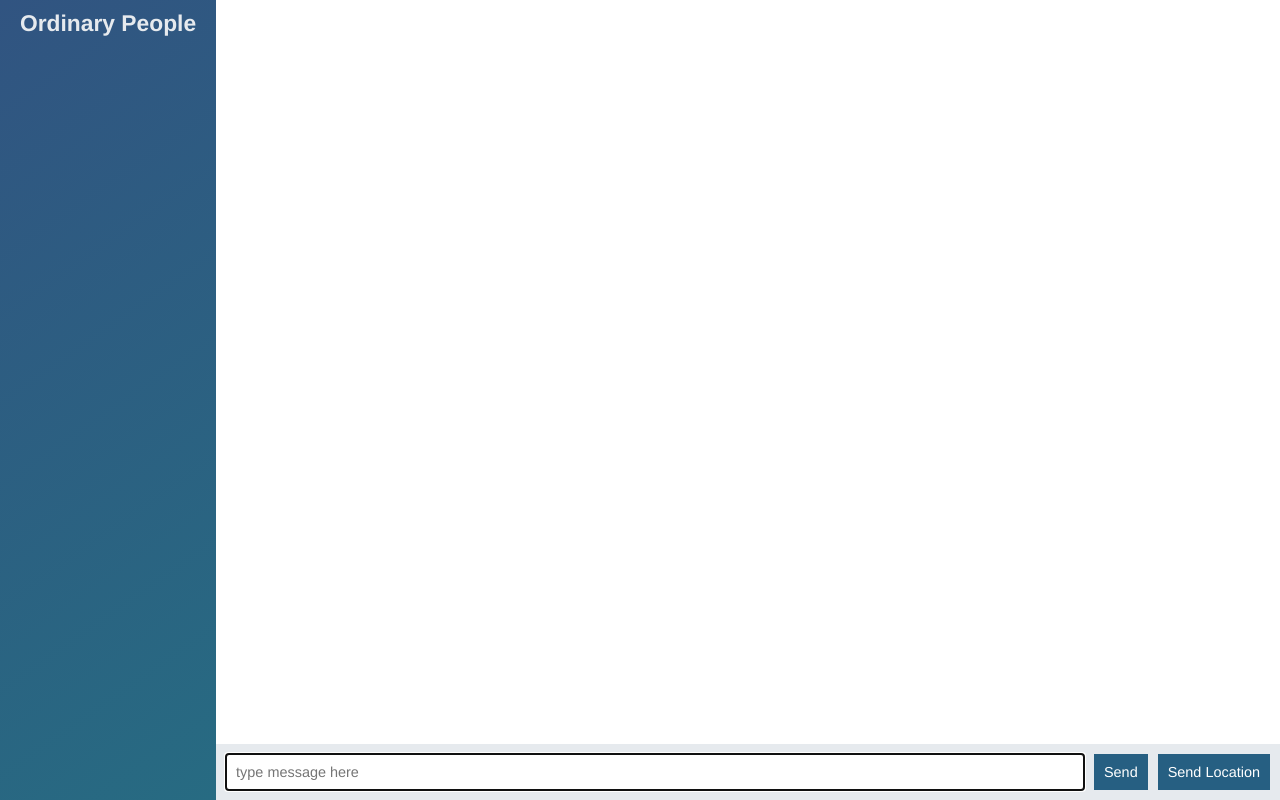
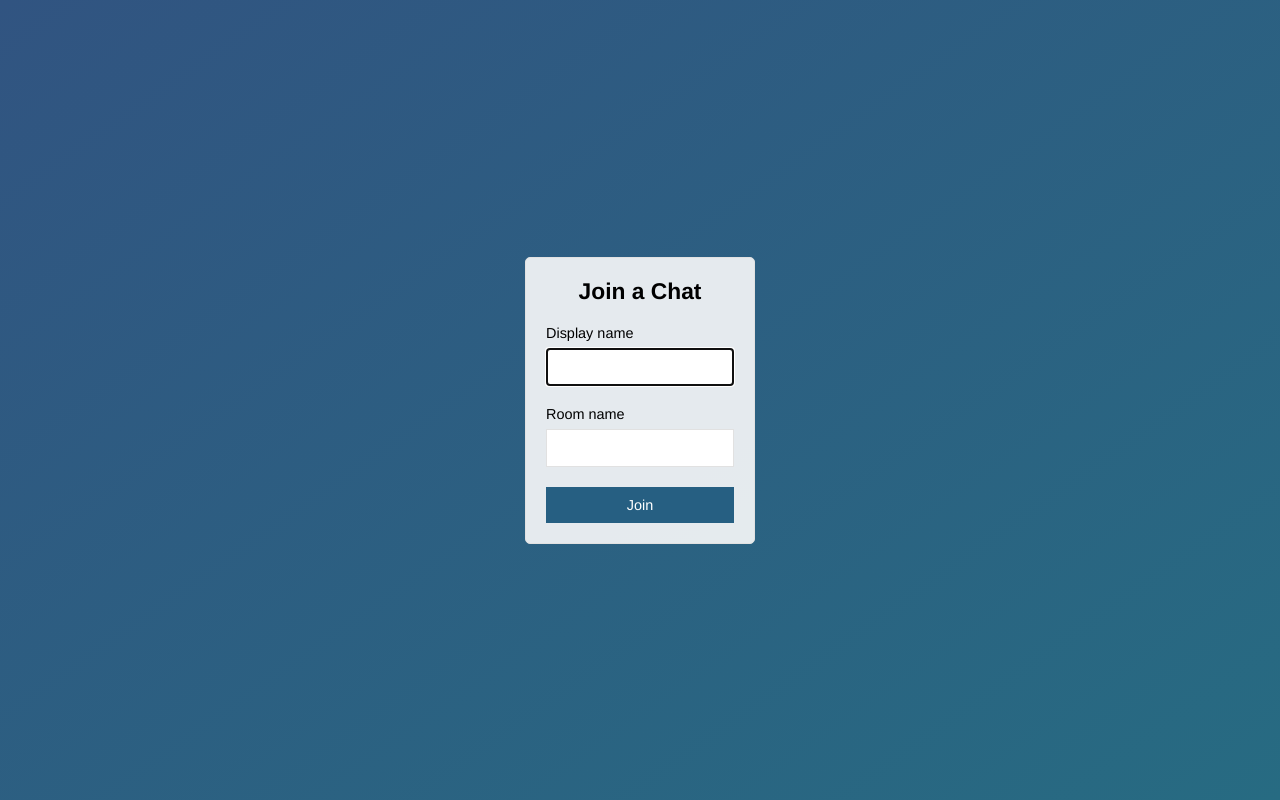
Before and after one commit to brandon-tran/node-chat-app, a plain HTML site: page public/index.html in a window 1280 px wide. Drawn offline with nearby package versions, Linux system fonts and the light colour scheme; no server answers.

Commit message:
join page

```diff
--- a/public/index.html
+++ b/public/index.html
@@ -3,54 +3,28 @@
 <html>
   <head>
     <meta charset="utf-8">
+    <title>Join | Chat</title>
+    <meta name="viewport" content="width=device-width, initial-scale=1, user-scalable=no" >
     <link rel="stylesheet" href="/css/styles.css">
   </head>
-  <body class="chat">
-    <div class="chat__sidebar">
-      <h3>Ordinary People</h3>
-      <div id="users"></div>
+  <body class="centered-form">
+    <div class="centered-form__form">
+      <form action="/chat.html">
+        <div class="form-field">
+          <h3>Join a Chat</h3>
+        </div>
+        <div class="form-field">
+          <label>Display name</label>
+          <input type="text" name="name" autofocus/>
+        </div>
+        <div class="form-field">
+          <label>Room name</label>
+          <input type="text" name="room"/>
+        </div>
+        <div class="form-field">
+          <button>Join</button>
+        </div>
+      </form>
     </div>
-    <div class="chat__main">
-      <ol id="messages" class="chat__messages"></ol>
-      <div class="chat__footer">
-        <form id="message-form">
-          <input name="message" type="text" placeholder="type message here" autofocus autocomplete="off"/>
-          <button> Send </button>
-        </form>
-        <button id="send-location">Send Location</button>
-      </div>
-    </div>
-
-    <script id="message-template" type="text/template">
-      <li class="message">
-        <div class="message__title">
-          <h4>{{from}}</h4>
-          <span>{{createdAt}}</span>
-        </div>
-        <div  class="message__body">
-          <p>{{text}}</p>
-        </div>
-      </li>
-    </script>
-
-    <script id="location-message-template" type="text/template">
-      <li class="message">
-        <div class="message__title">
-          <h4>{{from}}</h4>
-          <span>{{createdAt}}</span>
-        </div>
-        <div  class="message__body">
-          <p>
-            <a href="{{url}}" target="_blank">My current location</a>
-          </p>
-        </div>
-      </li>
-    </script>
-
-    <script src="/socket.io/socket.io.js"></script>
-    <script src="/js/libs/jquery-3.2.1.min.js"></script>
-    <script src="/js/libs/moment.js"></script>
-    <script src="/js/libs/mustache.js"></script>
-    <script src="/js/index.js"></script>
   </body>
 </html>
```
Also changed, not shown: public/chat.html (added, +57 -0 lines), public/js/chat.js (renamed from public/js/index.js).
